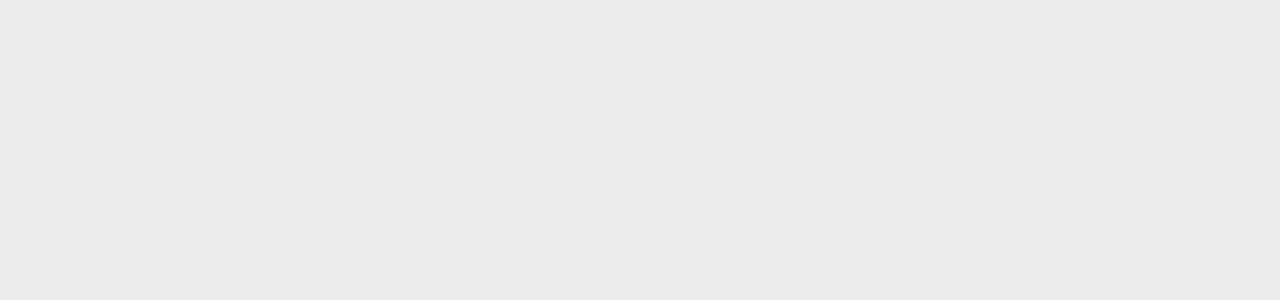
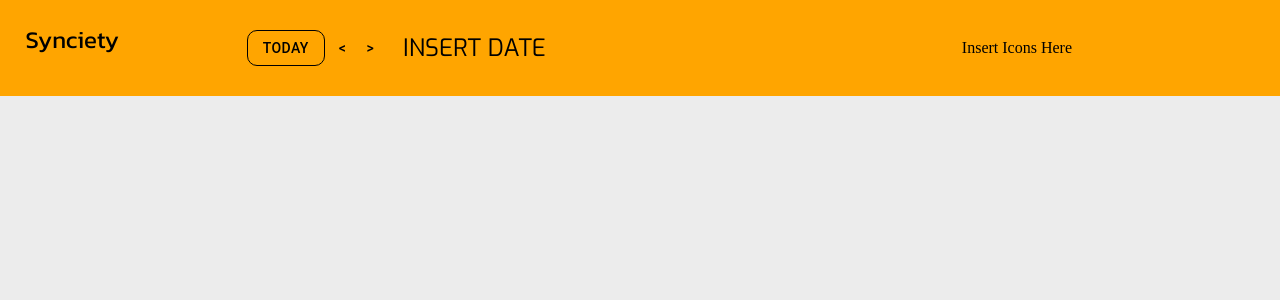
Before and after one commit to devsoc-unsw/trainee-emperor-24t3, a React (Vite) app in the folder frontend/Emperor/: page /Calendar in a window 1280 px wide. Before the commit this address had no page. Shown: the top 300 px of the page. Built offline with nearby package versions, Linux system fonts and the light colour scheme.

Commit message:
added draft navbar for calendar

```diff
--- a/frontend/Emperor/src/App.tsx
+++ b/frontend/Emperor/src/App.tsx
@@ -4,6 +4,7 @@
 import { Landing } from './pages/Landing'
 import { Box } from '@mui/material'
 import { LogIn } from './pages/LogIn'
+import { Calendar } from './pages/Calendar'
 
 function App() {
 
@@ -15,6 +16,7 @@
         <Routes>
           <Route path='/' element={<Landing />} />
           <Route path='/LogIn' element={<LogIn />} />
+          <Route path='/Calendar' element={<Calendar />} />
         </Routes>
       </BrowserRouter>
     </Box>
--- a/frontend/Emperor/src/pages/Calendar.tsx
+++ b/frontend/Emperor/src/pages/Calendar.tsx
@@ -1,6 +1,93 @@
-import { Box, Button, createTheme, TextField, ThemeProvider, Typography } from "@mui/material"
+import { Box, Typography, Button } from "@mui/material"
 import '../App.css'
 
 export const Calendar = () => {
+    return (
+        <>
+            <Box>
+                <Box sx = {{
+                    width: '100vw',
+                    backgroundColor: 'orange',
+                    height: '12vh',
+                    wrap: 'nowrap',
+                    display: 'flex'
+                }}>
 
+                    <Box>
+                        <Typography variant="h5" style = {{
+                            margin: 'auto',
+                            border: '0',
+                            display: 'flex',
+                            marginLeft: '2vw'
+                        }}>
+                            <p className="kanit">Synciety</p>
+                        </Typography>
+                    </Box>
+
+                    <Box sx = {{
+                        margin: 'auto',
+                        border: '0',
+                        marginLeft: '10vw',
+                        display: 'flex',
+                    }}>
+                        <Button variant = "outlined" sx = {{
+                            borderRadius: '10px',
+                            color: 'black',
+                            borderColor: 'black',
+                            display: 'flex',
+                            margin: 'auto',
+                            marginRight: '10px',
+                        }}>Today</Button>
+
+                        <Box sx = {{
+                            maxWidth: '15px',
+                            marginRight: '5px',
+                            display: 'flex',
+                            margin: 'auto',
+                        }}>
+                            <Button sx = {{
+                                borderRadius: '10px',
+                                color: 'black',
+                                borderColor: 'black',
+                                minWidth: '10px',
+                            }}> {"<"} </Button>
+                        </Box>
+
+                        <Box sx = {{
+                            maxWidth: '15px',
+                            paddingLeft: '1vw',
+                            display: 'flex',
+                            margin: 'auto',
+                        }}>
+                            <Button sx = {{
+                                borderRadius: '10px',
+                                color: 'black',
+                                borderColor: 'black',
+                                minWidth: '10px',
+                            }}> {">"} </Button>
+                        </Box>
+
+                        <Box>
+                            <Typography variant="h5" style = {{
+                                margin: 'auto',
+                                border: '0',
+                                display: 'flex',
+                                marginLeft: '2vw'
+                            }}>
+                                <p className="exo">INSERT DATE</p>
+                            </Typography>
+                        </Box>
+                    </Box>
+
+                    <Box sx = {{
+                        display: 'flex',
+                        margin: 'auto',
+                    }}>
+                        <p>Insert Icons Here</p>
+                    </Box>
+
+                </Box>
+            </Box>
+        </>
+    )
 }
```
